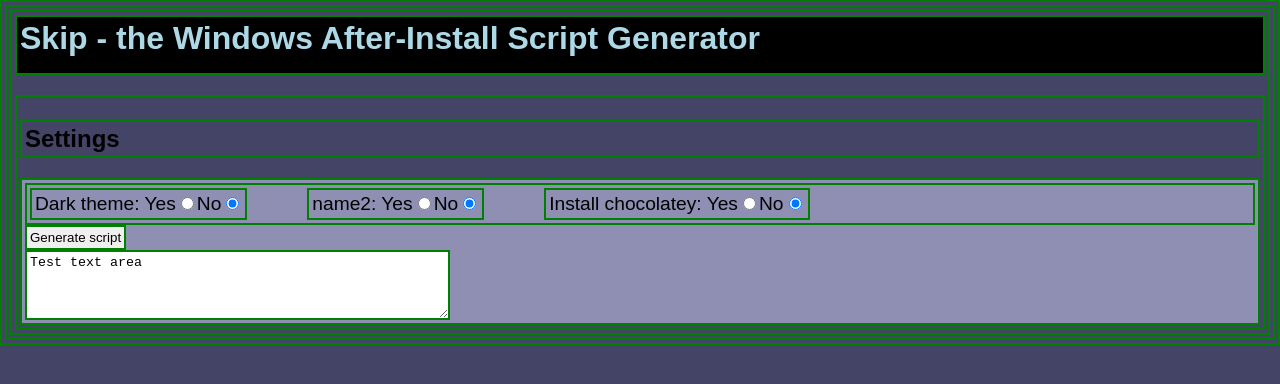
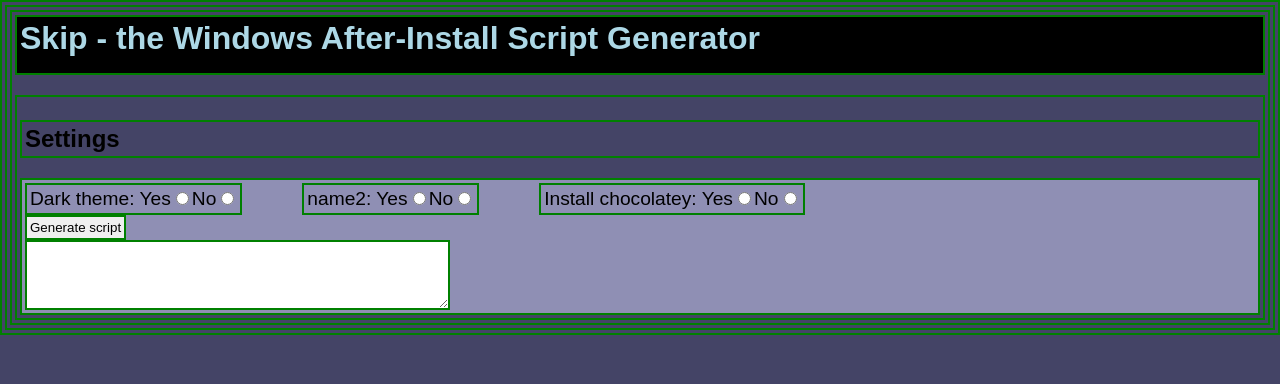
Before and after one commit to Nerond32/skip, a React app: page / in a window 1280 px wide. Shown: the top 384 px of the page. Built offline with nearby package versions, Linux system fonts and the light colour scheme.

Commit message:
Input mapping moved to parent

```diff
--- a/src/components/Content/Content.jsx
+++ b/src/components/Content/Content.jsx
@@ -1,5 +1,6 @@
 import React from "react";
 import "./Content.less";
+import data from "./data";
 import Input from "./Input/Input";
 import Output from "./Output/Output";
 import GenerateButton from "./GenerateButton/GenerateButton";
@@ -8,9 +9,14 @@ class Content extends React.Component {
   constructor(props) {
     super(props);
     this.generate = this.generate.bind(this);
+    this.state = {
+      inputs: [],
+      scripts: ""
+    };
   }
+
   generate() {
-    console.log("SYF");
+    let tmpScript = "";
   }
 
   render() {
@@ -18,9 +24,12 @@ class Content extends React.Component {
       <div>
         <h2>Settings</h2>
         <div className="content">
-          <Input />
+          {Object.entries(data).map(([key, value]) => (
+            <Input key={key} name={value.name} check={value.isChecked} />
+          ))}
+
           <GenerateButton generate={this.generate} />
-          <Output />
+          <Output text={this.state.script} />
         </div>
       </div>
     );
--- a/src/components/Content/Input/Input.jsx
+++ b/src/components/Content/Input/Input.jsx
@@ -1,25 +1,19 @@
 import React from "react";
-import data from "./data";
 import "./Input.less";
 
-const Input = () => {
-  console.log(data);
+const Input = props => {
   return (
-    <div>
-      {Object.entries(data).map(([key, value]) => (
-        <div className="input" key={key}>
-          {value.name}: Yes
-          <input name={value.name} type="radio" id="yes" value="Yes" />
+    <div className="input">
+      {props.name}: Yes
+      <input name={props.name} type="radio" id="yes" value="Yes" />
       No
       <input
-            name={value.name}
+        name={props.name}
         type="radio"
         id="no"
         value="No"
-            checked={value.isChecked}
+        checked={props.isChecked}
       />
-        </div>
-      ))}
     </div>
   );
 };
--- a/src/components/Content/Output/Output.jsx
+++ b/src/components/Content/Output/Output.jsx
@@ -1,13 +1,13 @@
 import React from "react";
 import "./Output.less";
 
-const Output = () => {
+const Output = props => {
   return (
     <textarea
       id="output"
       rows="4"
       cols="50"
-      value="Test text area"
+      value={props.text}
       readOnly={true}
     />
   );
```
Also changed, not shown: src/components/Content/data.js (renamed from src/components/Content/Input/data.js). Lines whose indentation alone changed are shown as unchanged.
